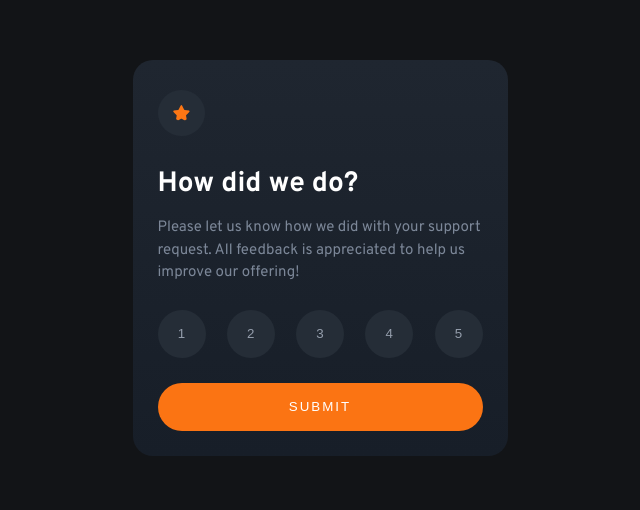
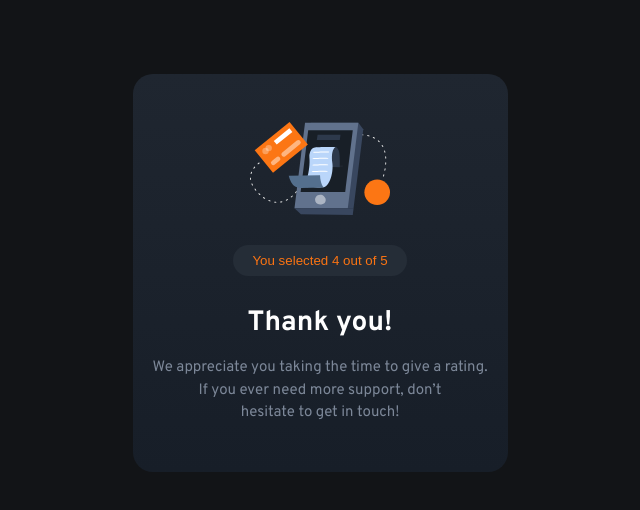
Before and after one commit to DanielW720/frontendmentor-interactive-rating-component-with-react-context, a JavaScript app in the folder solution/: page / in a window 1280 px wide. Shown: the part 142-652 px from the top of the page, without its empty margins (320-960 px from the left). Built offline with nearby package versions, Linux system fonts and the light colour scheme; the HTML template or start-up script is replaced by a standard one.

Commit message:
ThankYou component basics done

```diff
--- a/solution/src/App.js
+++ b/solution/src/App.js
@@ -6,10 +6,10 @@ function App() {
   return (
     <div className="App">
       <main>
-        <Rating />
+        {/* <Rating /> */}
         {/* temporary div */}
-        {/* <div style={{ "marginTop": "30px" }}></div>
-        <ThankYou /> */}
+        <div style={{ "marginTop": "30px" }}></div>
+        <ThankYou rating={4} />
       </main>
     </div>
   );
--- a/solution/src/components/feedback/Rating.js
+++ b/solution/src/components/feedback/Rating.js
@@ -13,11 +13,13 @@ const Rating = () => {
                 All feedback is appreciated to help us improve our offering!
             </p>
             <div className={classes["rating-button-group"]}>
-                <Button className={classes["rating-button"]}>1</Button>
-                <Button className={classes["rating-button"]}>2</Button>
-                <Button className={classes["rating-button"]}>3</Button>
-                <Button className={classes["rating-button"]}>4</Button>
-                <Button className={classes["rating-button"]}>5</Button>
+                {
+                    [1, 2, 3, 4, 5].map(rating =>
+                        <Button className={classes["rating-button"]}>
+                            {rating}
+                        </Button>
+                    )
+                }
             </div>
             <Button className={classes["submit-button"]}>Submit</Button>
         </Card>
--- a/solution/src/components/feedback/Rating.module.css
+++ b/solution/src/components/feedback/Rating.module.css
@@ -28,8 +28,13 @@
     text-transform: uppercase;
     letter-spacing: 2px;
     color: var(--white);
-    font-weight: 400;
-    padding: 5px;
+    font-weight: 700;
     border-radius: 50px;
     margin-top: 15px;
 }
+
+.rating .submit-button:hover {
+    background-color: var(--white);
+    cursor: pointer;
+    color: var(--orange);
+}
--- a/solution/src/components/feedback/ThankYou.js
+++ b/solution/src/components/feedback/ThankYou.js
@@ -3,14 +3,16 @@ import classes from './ThankYou.module.css';
 import illustrationThankYou from "../../images/illustration-thank-you.svg";
 import Button from '../utilities/Button';
 
-const ThankYou = () => {
+const ThankYou = props => {
     return (
         <Card className={`${classes.thankyou}`}>
             <img src={illustrationThankYou} />
-            <Button>You selected RATING out of 5</Button>
+            <Button className={classes["button"]}>You selected {props.rating} out of 5</Button>
             <h1>Thank you!</h1>
             <p>
                 We appreciate you taking the time to give a rating.
+            </p>
+            <p>
                 If you ever need more support,
                 don’t hesitate to get in touch!
             </p>
--- a/solution/src/components/feedback/ThankYou.module.css
+++ b/solution/src/components/feedback/ThankYou.module.css
@@ -1,7 +1,35 @@
 .thankyou {
+    padding: 3rem;
     display: flex;
     flex-direction: column;
+    justify-content: space-between;
     align-items: center;
 }
 
-.thankyou img {}
+.thankyou img {
+    width: 50%;
+    height: 50%;
+    margin-bottom: 1.3rem;
+}
+
+.thankyou .button {
+    height: unset;
+    width: unset;
+    border-radius: 50px;
+    color: var(--orange);
+    padding: 0.5rem 1.2rem;
+}
+
+.thankyou h1 {
+    margin-bottom: 1rem;
+}
+
+/* Hack to let first p overflow */
+.thankyou p:first-of-type {
+    white-space: nowrap;
+}
+
+.thankyou p {
+    text-align: center;
+    margin: 0;
+}
--- a/solution/src/components/utilities/Button.module.css
+++ b/solution/src/components/utilities/Button.module.css
@@ -11,3 +11,14 @@
     justify-content: center;
     align-items: center;
 }
+
+.button:hover {
+    background-color: var(--orange);
+    cursor: pointer;
+    color: var(--white);
+}
+
+.button:focus {
+    background-color: var(--lightgrey);
+    color: var(--white);
+}
```
